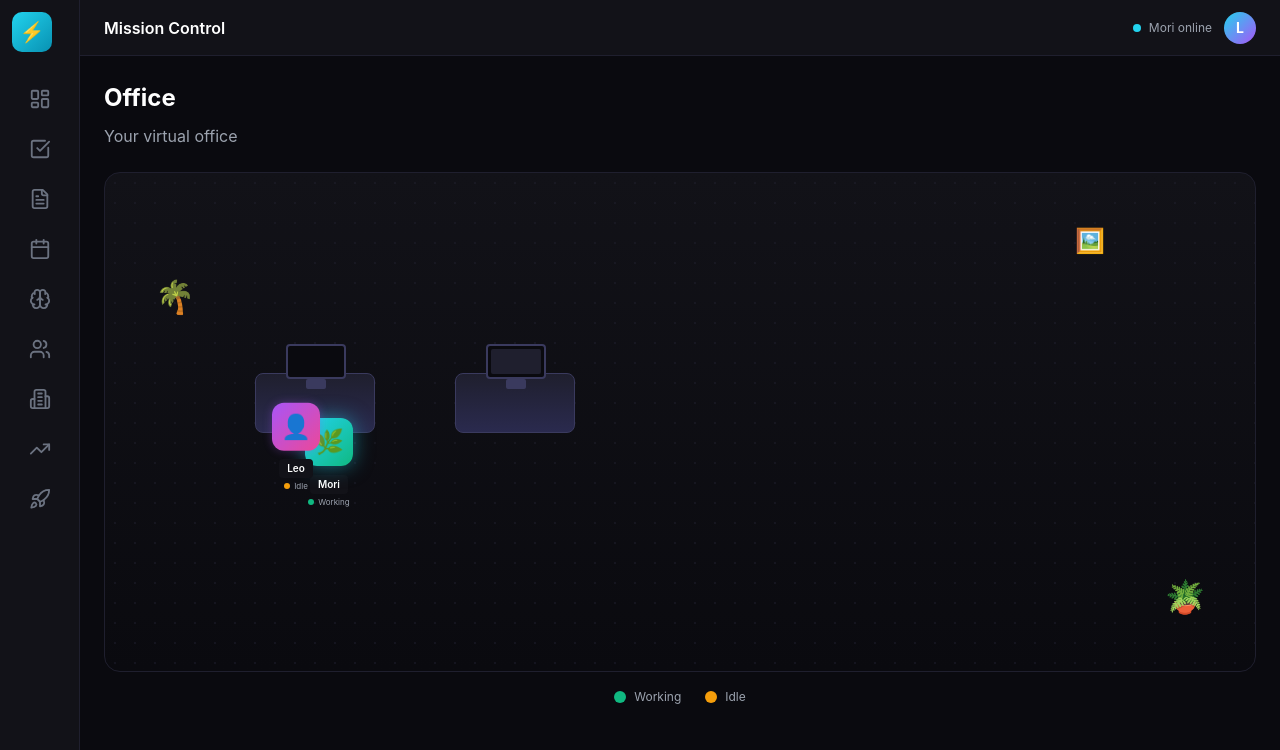
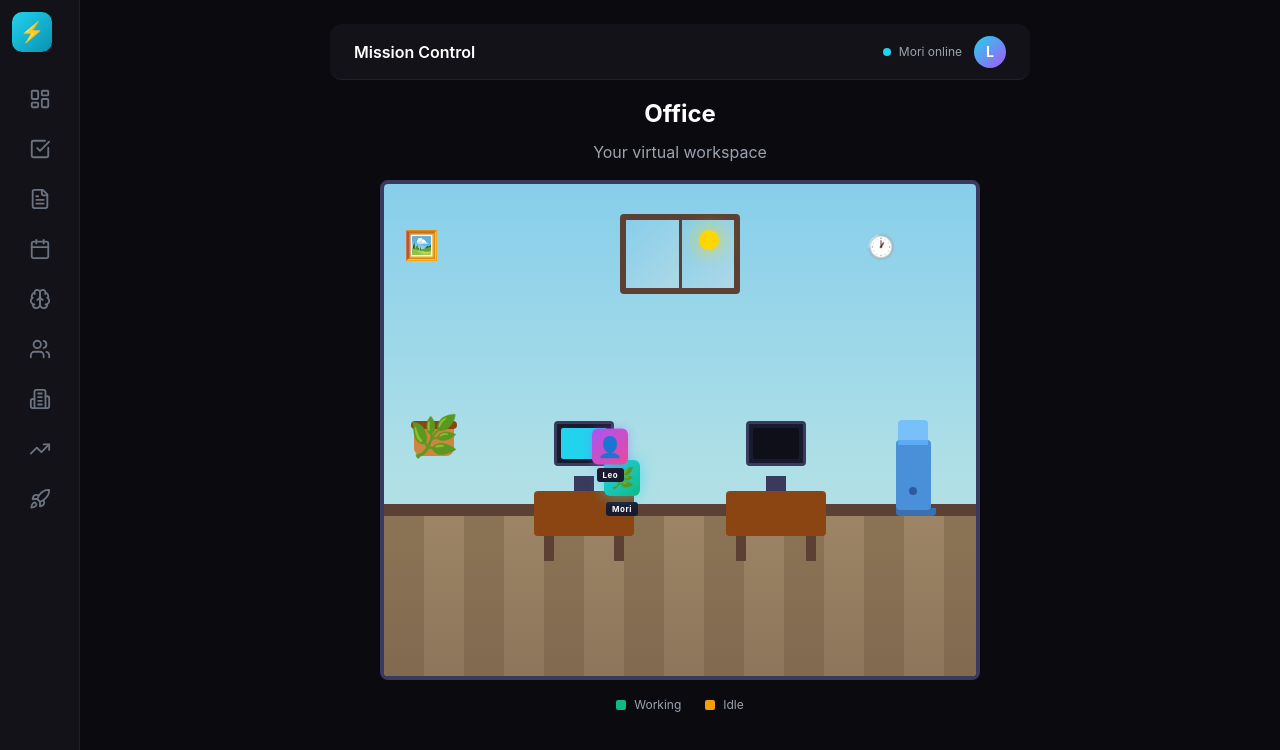
Before and after one commit to leopb3876/mission-control, a Next.js app: page /office in a window 1280 px wide. Shown: the top 750 px of the page. Built offline with nearby package versions, Linux system fonts and the light colour scheme.

Commit message:
Pixel art office with plants, water cooler, floor

```diff
--- a/src/app/office/page.tsx
+++ b/src/app/office/page.tsx
@@ -15,8 +15,8 @@ type Agent = {
 
 export default function OfficePage() {
   const [agents, setAgents] = useState<Agent[]>([
-    { id: "mori", name: "Mori", emoji: "🌿", status: "working", x: 200, y: 250, targetX: 200, targetY: 250 },
-    { id: "leo", name: "Leo", emoji: "👤", status: "idle", x: 400, y: 300, targetX: 400, targetY: 300 },
+    { id: "mori", name: "Mori", emoji: "🌿", status: "working", x: 220, y: 280, targetX: 220, targetY: 280 },
+    { id: "leo", name: "Leo", emoji: "👤", status: "idle", x: 420, y: 320, targetX: 420, targetY: 320 },
   ]);
 
   // Simulate random movement for idle agents
@@ -24,16 +24,15 @@ export default function OfficePage() {
     const interval = setInterval(() => {
       setAgents(prev => prev.map(agent => {
         if (agent.status === "idle") {
-          // Random walk
           return {
             ...agent,
-            targetX: Math.random() * 500 + 100,
-            targetY: Math.random() * 300 + 100,
+            targetX: Math.random() * 300 + 150,
+            targetY: Math.random() * 200 + 150,
           };
         }
         return agent;
       }));
-    }, 3000);
+    }, 4000);
 
     return () => clearInterval(interval);
   }, []);
@@ -42,13 +41,13 @@ export default function OfficePage() {
   useEffect(() => {
     const interval = setInterval(() => {
       setAgents(prev => prev.map(agent => {
-        if (agent.x !== agent.targetX || agent.y !== agent.targetY) {
+        if (Math.abs(agent.x - agent.targetX) > 1 || Math.abs(agent.y - agent.targetY) > 1) {
           const dx = agent.targetX - agent.x;
           const dy = agent.targetY - agent.y;
           return {
             ...agent,
-            x: agent.x + dx * 0.1,
-            y: agent.y + dy * 0.1,
+            x: agent.x + dx * 0.08,
+            y: agent.y + dy * 0.08,
           };
         }
         return agent;
@@ -59,9 +58,9 @@ export default function OfficePage() {
   }, []);
 
   return (
-    <div style={{ marginLeft: "80px", minHeight: "100vh", background: "#0a0a0f", color: "white" }}>
+    <div style={{ marginLeft: "80px", minHeight: "100vh", background: "#0a0a0f", color: "white", display: "flex", flexDirection: "column", alignItems: "center", padding: "24px" }}>
       {/* Header */}
-      <header style={{ height: "56px", background: "#121218", borderBottom: "1px solid #1f1f2e", display: "flex", alignItems: "center", justifyContent: "space-between", padding: "0 24px", position: "sticky", top: 0, zIndex: 10 }}>
+      <header style={{ height: "56px", background: "#121218", borderBottom: "1px solid #1f1f2e", display: "flex", alignItems: "center", justifyContent: "space-between", padding: "0 24px", position: "sticky", top: 0, zIndex: 10, width: "100%", maxWidth: "700px", borderRadius: "12px" }}>
         <span style={{ fontWeight: 600 }}>Mission Control</span>
         <div style={{ display: "flex", alignItems: "center", gap: "12px" }}>
           <div style={{ display: "flex", alignItems: "center", gap: "8px", fontSize: "12px", color: "#9ca3af" }}>
@@ -74,115 +73,126 @@ export default function OfficePage() {
         </div>
       </header>
 
-      {/* Office View */}
-      <div style={{ padding: "24px" }}>
-        <h1 style={{ fontSize: "24px", fontWeight: "bold", marginBottom: "8px" }}>Office</h1>
-        <p style={{ color: "#9ca3af", marginBottom: "24px" }}>Your virtual office</p>
+      <h1 style={{ fontSize: "24px", fontWeight: "bold", marginTop: "16px", marginBottom: "8px" }}>Office</h1>
+      <p style={{ color: "#9ca3af", marginBottom: "16px" }}>Your virtual workspace</p>
 
-        {/* Office Floor */}
+      {/* Office Room - Centered Square */}
       <div style={{
-          width: "100%",
+        width: "600px",
         height: "500px",
-          background: "linear-gradient(180deg, #121218 0%, #0a0a0f 100%)",
-          borderRadius: "16px",
-          border: "1px solid #1f1f2e",
         position: "relative",
+        borderRadius: "8px",
         overflow: "hidden",
+        border: "4px solid #3a3a5e",
       }}>
-          {/* Floor Pattern */}
+        {/* Sky/Wall Background */}
         <div style={{
           position: "absolute",
           inset: 0,
-            backgroundImage: "radial-gradient(#1f1f2e 1px, transparent 1px)",
-            backgroundSize: "20px 20px",
-            opacity: 0.5,
+          background: "linear-gradient(180deg, #87ceeb 0%, #b0e0e6 60%)",
         }} />
 
-          {/* Desk 1 - Mori */}
+        {/* Window */}
         <div style={{
           position: "absolute",
-            left: "150px",
-            top: "200px",
+          top: "30px",
+          left: "50%",
+          transform: "translateX(-50%)",
           width: "120px",
-            height: "60px",
-            background: "linear-gradient(180deg, #1f1f2e, #2a2a4e)",
-            borderRadius: "8px",
-            border: "1px solid #3a3a5e",
+          height: "80px",
+          background: "#1a1a2e",
+          border: "6px solid #5c4033",
+          borderRadius: "4px",
         }}>
-            {/* Monitor */}
+          {/* Window panes */}
+          <div style={{ display: "flex", height: "100%" }}>
+            <div style={{ flex: 1, borderRight: "3px solid #5c4033", background: "linear-gradient(135deg, #87ceeb, #add8e6)" }} />
+            <div style={{ flex: 1, background: "linear-gradient(135deg, #87ceeb, #add8e6)" }} />
+          </div>
+          {/* Sun */}
+          <div style={{ position: "absolute", top: "10px", right: "15px", width: "20px", height: "20px", background: "#ffd700", borderRadius: "50%", boxShadow: "0 0 20px #ffd700" }} />
+        </div>
+
+        {/* Floor - Wood Pattern */}
         <div style={{
           position: "absolute",
-              top: "-30px",
-              left: "30px",
-              width: "60px",
-              height: "35px",
-              background: "#0a0a0f",
-              borderRadius: "4px",
-              border: "2px solid #3a3a5e",
+          bottom: 0,
+          left: 0,
+          right: 0,
+          height: "160px",
+          background: "repeating-linear-gradient(90deg, #8b7355 0px, #8b7355 40px, #9c8465 40px, #9c8465 80px)",
         }}>
+          {/* Floor highlight */}
+          <div style={{ position: "absolute", inset: 0, background: "linear-gradient(180deg, transparent 0%, #6b5344 100%)", opacity: 0.3 }} />
+        </div>
+
+        {/* Baseboard */}
         <div style={{
           position: "absolute",
-                inset: "3px",
-                background: agent => agents.find(a => a.id === "mori")?.status === "working" ? "#22d3ee" : "#1f1f2e",
+          bottom: "160px",
+          left: 0,
+          right: 0,
+          height: "12px",
+          background: "#5c4033",
+        }} />
+
+        {/* Plant on Left */}
+        <div style={{ position: "absolute", bottom: "160px", left: "30px" }}>
+          {/* Pot */}
+          <div style={{ width: "40px", height: "35px", background: "#cd853f", borderRadius: "0 0 8px 8px", marginTop: "-20px" }}>
+            <div style={{ width: "46px", height: "8px", background: "#8b4513", borderRadius: "4px", marginTop: "-4px", marginLeft: "-3px" }} />
+          </div>
+          {/* Leaves */}
+          <div style={{ fontSize: "40px", position: "relative", top: "-50px", left: "-5px" }}>🌿</div>
+        </div>
+
+        {/* Water Cooler on Right */}
+        <div style={{ position: "absolute", bottom: "160px", right: "40px" }}>
+          <div style={{ width: "35px", height: "70px", background: "#4a90d9", borderRadius: "4px", position: "relative" }}>
+            {/* Bottle */}
+            <div style={{ width: "30px", height: "25px", background: "rgba(100, 180, 255, 0.7)", borderRadius: "4px 4px 0 0", position: "absolute", top: "-20px", left: "2px" }} />
+            {/* Dispenser */}
+            <div style={{ width: "8px", height: "8px", background: "#2c5aa0", borderRadius: "50%", position: "absolute", bottom: "15px", left: "13px" }} />
+          </div>
+          <div style={{ width: "40px", height: "8px", background: "#3a70b0", borderRadius: "0 0 4px 4px", marginTop: "-2px" }} />
+        </div>
+
+        {/* Desk 1 - Mori */}
+        <div style={{ position: "absolute", bottom: "140px", left: "150px" }}>
+          {/* Desk */}
+          <div style={{ width: "100px", height: "45px", background: "#8b4513", borderRadius: "4px" }}>
+            <div style={{ position: "absolute", top: "45px", left: "10px", width: "10px", height: "25px", background: "#5c4033" }} />
+            <div style={{ position: "absolute", top: "45px", right: "10px", width: "10px", height: "25px", background: "#5c4033" }} />
+          </div>
+          {/* Monitor */}
+          <div style={{ position: "absolute", bottom: "70px", left: "20px", width: "60px", height: "45px", background: "#1a1a2e", borderRadius: "4px", border: "3px solid #3a3a5e" }}>
+            <div style={{
+              position: "absolute",
+              inset: "4px",
+              background: agents.find(a => a.id === "mori")?.status === "working" ? "#22d3ee" : "#0f0f1a",
               borderRadius: "2px",
               transition: "background 0.3s",
             }} />
           </div>
           {/* Monitor Stand */}
-            <div style={{
-              position: "absolute",
-              top: "5px",
-              left: "50px",
-              width: "20px",
-              height: "10px",
-              background: "#3a3a5e",
-              borderRadius: "2px",
-            }} />
+          <div style={{ position: "absolute", bottom: "45px", left: "40px", width: "20px", height: "15px", background: "#3a3a5e" }} />
         </div>
 
         {/* Desk 2 */}
-          <div style={{
-            position: "absolute",
-            left: "350px",
-            top: "200px",
-            width: "120px",
-            height: "60px",
-            background: "linear-gradient(180deg, #1f1f2e, #2a2a4e)",
-            borderRadius: "8px",
-            border: "1px solid #3a3a5e",
-          }}>
-            <div style={{
-              position: "absolute",
-              top: "-30px",
-              left: "30px",
-              width: "60px",
-              height: "35px",
-              background: "#0a0a0f",
-              borderRadius: "4px",
-              border: "2px solid #3a3a5e",
-            }}>
-              <div style={{
-                position: "absolute",
-                inset: "3px",
-                background: "#1f1f2e",
-                borderRadius: "2px",
-              }} />
+        <div style={{ position: "absolute", bottom: "140px", right: "150px" }}>
+          <div style={{ width: "100px", height: "45px", background: "#8b4513", borderRadius: "4px" }}>
+            <div style={{ position: "absolute", top: "45px", left: "10px", width: "10px", height: "25px", background: "#5c4033" }} />
+            <div style={{ position: "absolute", top: "45px", right: "10px", width: "10px", height: "25px", background: "#5c4033" }} />
           </div>
-            <div style={{
-              position: "absolute",
-              top: "5px",
-              left: "50px",
-              width: "20px",
-              height: "10px",
-              background: "#3a3a5e",
-              borderRadius: "2px",
-            }} />
+          <div style={{ position: "absolute", bottom: "70px", left: "20px", width: "60px", height: "45px", background: "#1a1a2e", borderRadius: "4px", border: "3px solid #3a3a5e" }}>
+            <div style={{ position: "absolute", inset: "4px", background: "#0f0f1a", borderRadius: "2px" }} />
+          </div>
+          <div style={{ position: "absolute", bottom: "45px", left: "40px", width: "20px", height: "15px", background: "#3a3a5e" }} />
         </div>
 
-          {/* Plants / Decor */}
-          <div style={{ position: "absolute", left: "50px", top: "100px", fontSize: "32px" }}>🌴</div>
-          <div style={{ position: "absolute", right: "50px", bottom: "50px", fontSize: "32px" }}>🪴</div>
-          <div style={{ position: "absolute", right: "150px", top: "50px", fontSize: "24px" }}>🖼️</div>
+        {/* Wall Decor */}
+        <div style={{ position: "absolute", top: "40px", left: "20px", fontSize: "28px" }}>🖼️</div>
+        <div style={{ position: "absolute", top: "45px", right: "80px", fontSize: "24px" }}>🕐</div>
 
         {/* Agents */}
         {agents.map((agent) => (
@@ -192,87 +202,71 @@ export default function OfficePage() {
               position: "absolute",
               left: agent.x,
               top: agent.y,
-                transition: "left 0.1s, top 0.1s",
+              transition: "left 0.05s, top 0.05s",
               display: "flex",
               flexDirection: "column",
               alignItems: "center",
+              zIndex: 5,
             }}
           >
-              {/* Agent Character */}
+            {/* Pixel Art Character */}
             <div style={{
-                width: "48px",
-                height: "48px",
+              width: "36px",
+              height: "36px",
               background: agent.id === "mori"
                 ? "linear-gradient(135deg, #22d3ee, #10b981)"
                 : "linear-gradient(135deg, #a855f7, #ec4899)",
-                borderRadius: "12px",
+              borderRadius: "6px",
               display: "flex",
               alignItems: "center",
               justifyContent: "center",
-                fontSize: "24px",
+              fontSize: "20px",
+              imageRendering: "pixelated",
               boxShadow: agent.status === "working"
-                  ? "0 0 20px rgba(34, 211, 238, 0.5)"
-                  : "0 0 10px rgba(168, 85, 247, 0.3)",
-                animation: agent.status === "idle" ? "bounce 2s ease-in-out infinite" : "float 1s ease-in-out infinite",
+                ? "0 0 15px rgba(34, 211, 238, 0.6)"
+                : "0 0 8px rgba(168, 85, 247, 0.4)",
+              animation: agent.status === "idle" ? "walk 0.5s steps(2) infinite" : "bounce 1s ease-in-out infinite",
             }}>
               {agent.emoji}
             </div>
 
             {/* Name Tag */}
             <div style={{
-                marginTop: "4px",
-                padding: "2px 8px",
-                background: "#121218",
-                borderRadius: "4px",
-                fontSize: "10px",
-                fontWeight: 600,
+              marginTop: "2px",
+              padding: "1px 6px",
+              background: "#1a1a2e",
+              borderRadius: "3px",
+              fontSize: "8px",
+              fontWeight: 700,
               whiteSpace: "nowrap",
+              letterSpacing: "0.5px",
             }}>
               {agent.name}
-              </div>
-
-              {/* Status */}
-              <div style={{
-                display: "flex",
-                alignItems: "center",
-                gap: "4px",
-                marginTop: "2px",
-              }}>
-                <div style={{
-                  width: "6px",
-                  height: "6px",
-                  borderRadius: "50%",
-                  background: agent.status === "working" ? "#10b981" : "#f59e0b",
-                }} />
-                <span style={{ fontSize: "8px", color: "#9ca3af" }}>
-                  {agent.status === "working" ? "Working" : "Idle"}
-                </span>
             </div>
           </div>
         ))}
       </div>
 
       {/* Legend */}
-        <div style={{ display: "flex", gap: "24px", marginTop: "16px", justifyContent: "center" }}>
+      <div style={{ display: "flex", gap: "24px", marginTop: "16px" }}>
         <div style={{ display: "flex", alignItems: "center", gap: "8px" }}>
-            <div style={{ width: "12px", height: "12px", borderRadius: "50%", background: "#10b981" }} />
+          <div style={{ width: "10px", height: "10px", borderRadius: "2px", background: "#10b981" }} />
           <span style={{ fontSize: "12px", color: "#9ca3af" }}>Working</span>
         </div>
         <div style={{ display: "flex", alignItems: "center", gap: "8px" }}>
-            <div style={{ width: "12px", height: "12px", borderRadius: "50%", background: "#f59e0b" }} />
+          <div style={{ width: "10px", height: "10px", borderRadius: "2px", background: "#f59e0b" }} />
           <span style={{ fontSize: "12px", color: "#9ca3af" }}>Idle</span>
-          </div>
         </div>
       </div>
 
       <style>{`
-        @keyframes float {
-          0%, 100% { transform: translateY(0); }
-          50% { transform: translateY(-5px); }
-        }
         @keyframes bounce {
           0%, 100% { transform: translateY(0); }
-          50% { transform: translateY(-8px); }
+          50% { transform: translateY(-4px); }
+        }
+        @keyframes walk {
+          0%, 100% { transform: translateY(0); }
+          50% { transform: translateY(-3px); }
         }
       `}</style>
     </div>
```
Lines whose indentation alone changed are shown as unchanged.
